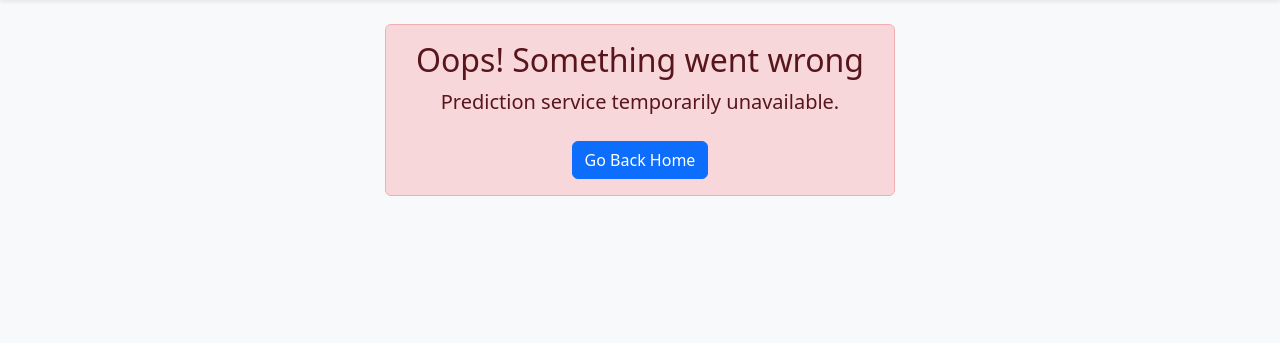
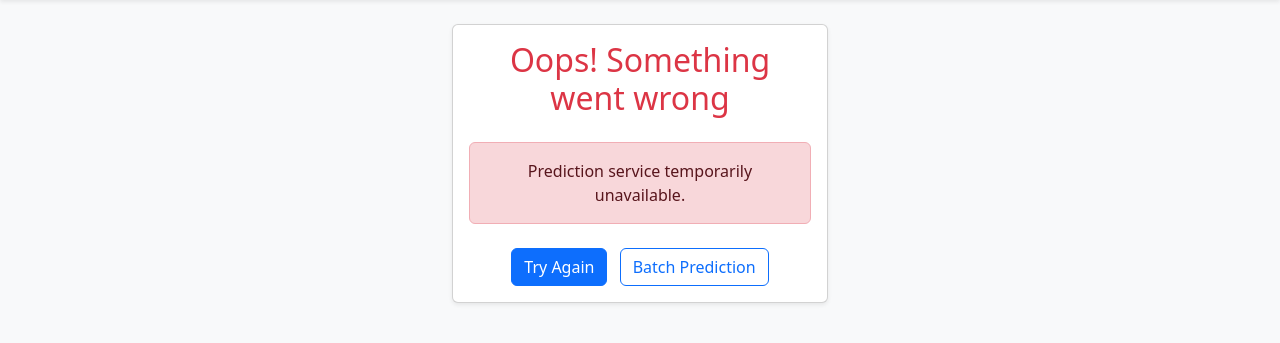
Before and after one commit to kamalnath16/house-price, a Flask app: page /batch_predict in a window 1280 px wide. Shown: the part 56-399 px from the top of the page. Run offline with Flask 3, Linux system fonts and the light colour scheme.

Commit message:
Update error.html

```diff
--- a/templates/error.html
+++ b/templates/error.html
@@ -1,17 +1,22 @@
 {% extends "base.html" %}
+
+{% block title %}Error - House Price Predictor{% endblock %}
 
 {% block content %}
 <div class="row justify-content-center">
-    <div class="col-md-8">
-        <div class="alert alert-danger text-center">
-            <i class="fas fa-exclamation-triangle fa-3x mb-3"></i>
-            <h2>Oops! Something went wrong</h2>
-            <p class="lead">{{ error }}</p>
+    <div class="col-md-6">
+        <div class="card shadow-sm">
+            <div class="card-body text-center">
+                <h2 class="card-title text-danger mb-4">Oops! Something went wrong</h2>
 
-            <div class="mt-4">
-                <a href="/" class="btn btn-primary">
-                    <i class="fas fa-home"></i> Go Back Home
-                </a>
+                <div class="alert alert-danger" role="alert">
+                    {{ error }}
+                </div>
+
+                <div class="mt-4">
+                    <a href="/" class="btn btn-primary me-2">Try Again</a>
+                    <a href="/batch_predict" class="btn btn-outline-primary">Batch Prediction</a>
+                </div>
             </div>
         </div>
     </div>
```
